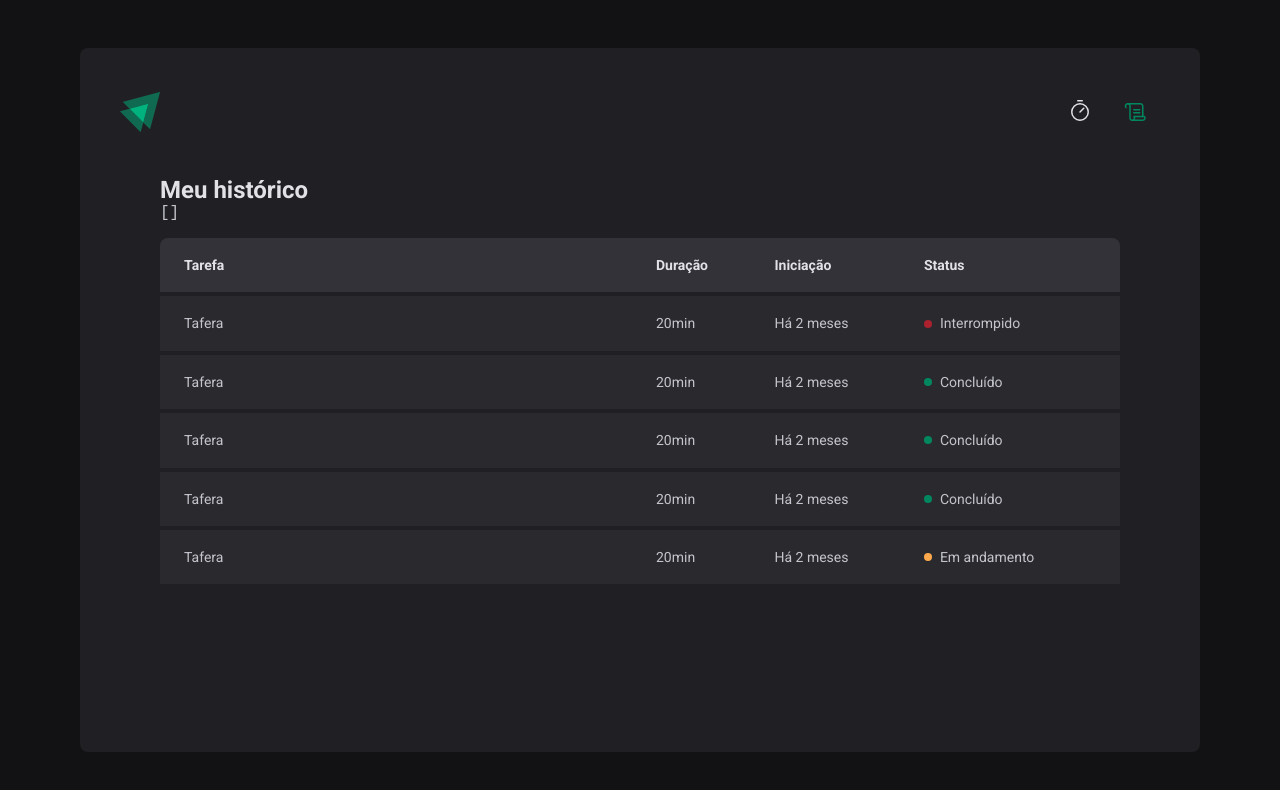
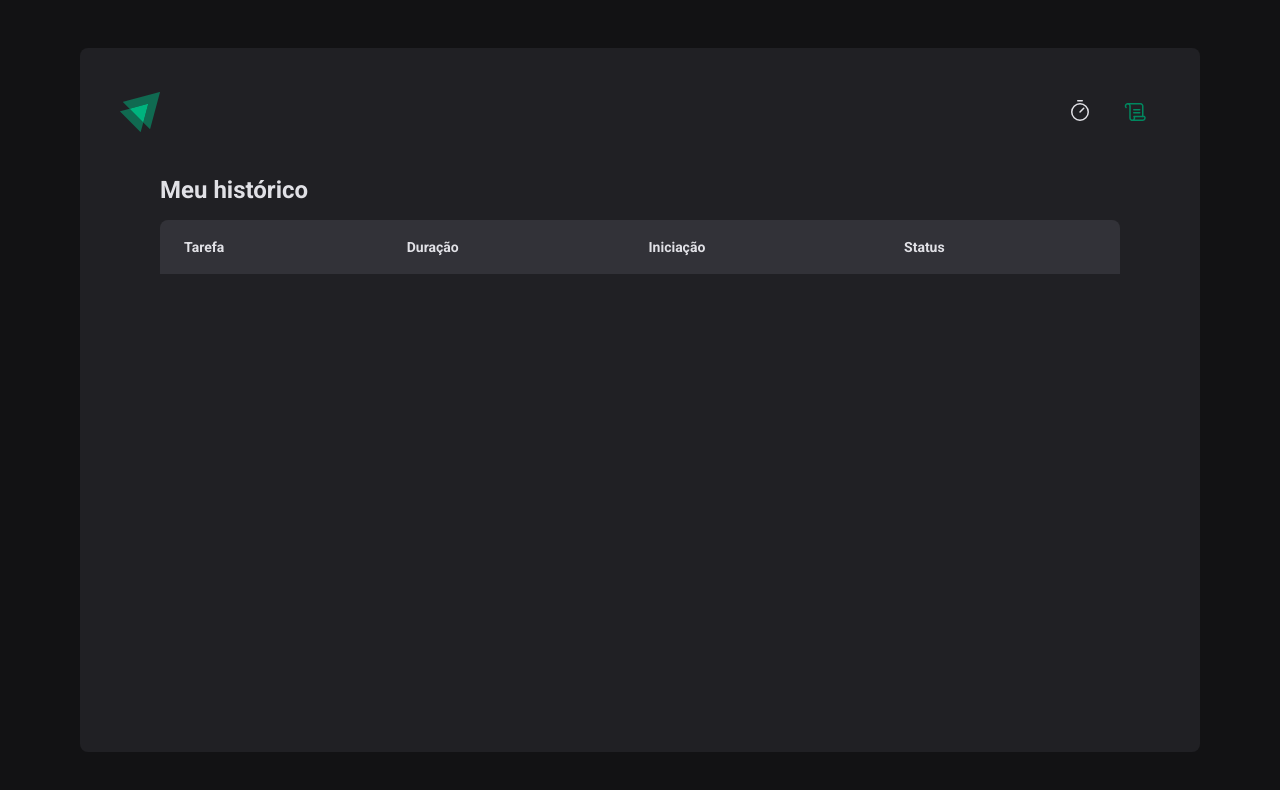
Before and after one commit to caiolemedev/Rocketseat_Ignite_ReactJS, a React (Vite) app in the folder Projeto02 - timer/02-ignite-timer/: page /history in a window 1280 px wide. Shown: the top 790 px of the page. Built offline with nearby package versions, Linux system fonts and the light colour scheme.

Commit message:
Updated: project2-lesson35
Updated: project2-lesson35
Creating history list

```diff
--- a/Projeto02 - timer/02-ignite-timer/src/pages/History/index.tsx
+++ b/Projeto02 - timer/02-ignite-timer/src/pages/History/index.tsx
@@ -8,9 +8,6 @@
   return (
     <HistoryContainer>
       <h1>Meu histórico</h1>
-
-      <pre>{JSON.stringify(cycles, null, 2)}</pre>
-
       <HistoryList>
         <table>
           <thead>
@@ -22,46 +19,26 @@
             </tr>
           </thead>
           <tbody>
-            <tr>
-              <td>Tafera</td>
-              <td>20min</td>
-              <td>Há 2 meses</td>
-              <td>
-                <Status statusColor="red">Interrompido</Status>
-              </td>
-            </tr>
-            <tr>
-              <td>Tafera</td>
-              <td>20min</td>
-              <td>Há 2 meses</td>
-              <td>
-                <Status statusColor="green">Concluído</Status>
-              </td>
-            </tr>
-            <tr>
-              <td>Tafera</td>
-              <td>20min</td>
-              <td>Há 2 meses</td>
-              <td>
-                <Status statusColor="green">Concluído</Status>
-              </td>
-            </tr>
-            <tr>
-              <td>Tafera</td>
-              <td>20min</td>
-              <td>Há 2 meses</td>
-              <td>
-                <Status statusColor="green">Concluído</Status>
-              </td>
-            </tr>
-            <tr>
-              <td>Tafera</td>
-              <td>20min</td>
-              <td>Há 2 meses</td>
-              <td>
-                <Status statusColor="yellow">Em andamento</Status>
-              </td>
-            </tr>
+            {cycles.map((cycle) => {
+              return (
+                <tr key={cycle.id}>
+                  <td>{cycle.task}</td>
+                  <td>{cycle.minutesAmount} minutos</td>
+                  <td>{cycle.startDate.toISOString()}</td>
+                  <td>
+                    {cycle.finishedDate && (
+                      <Status statusColor="green">Concluído</Status>
+                    )}
+                    {cycle.interruptedDate && (
+                      <Status statusColor="red">Interrompido</Status>
+                    )}
+                    {!cycle.finishedDate && !cycle.interruptedDate && (
+                      <Status statusColor="yellow">Em andamento</Status>
+                    )}
+                  </td>
+                </tr>
+              )
+            })}
           </tbody>
         </table>
       </HistoryList>
```
Also changed, not shown: 1 other file (tests, documents, lock files or other folders).
